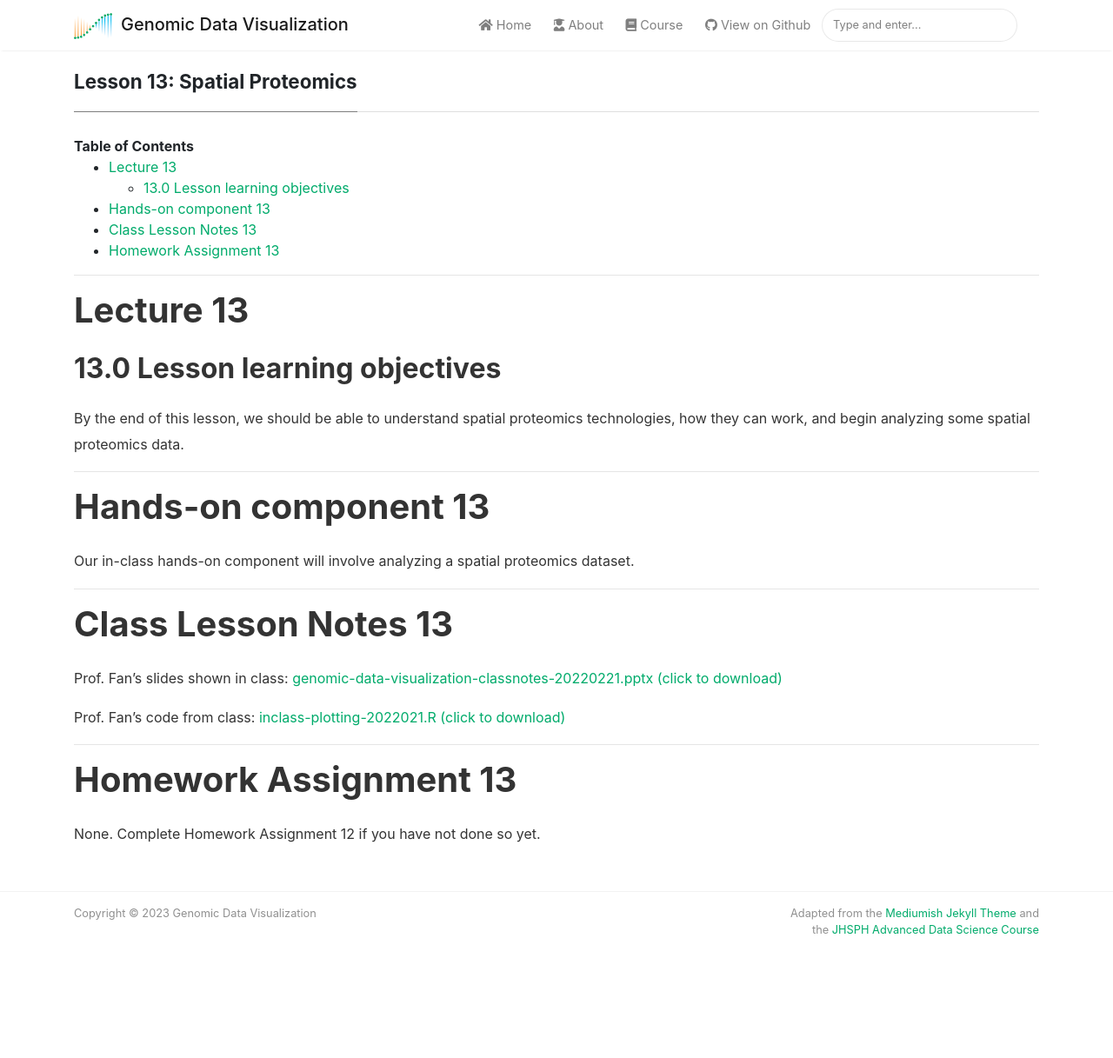
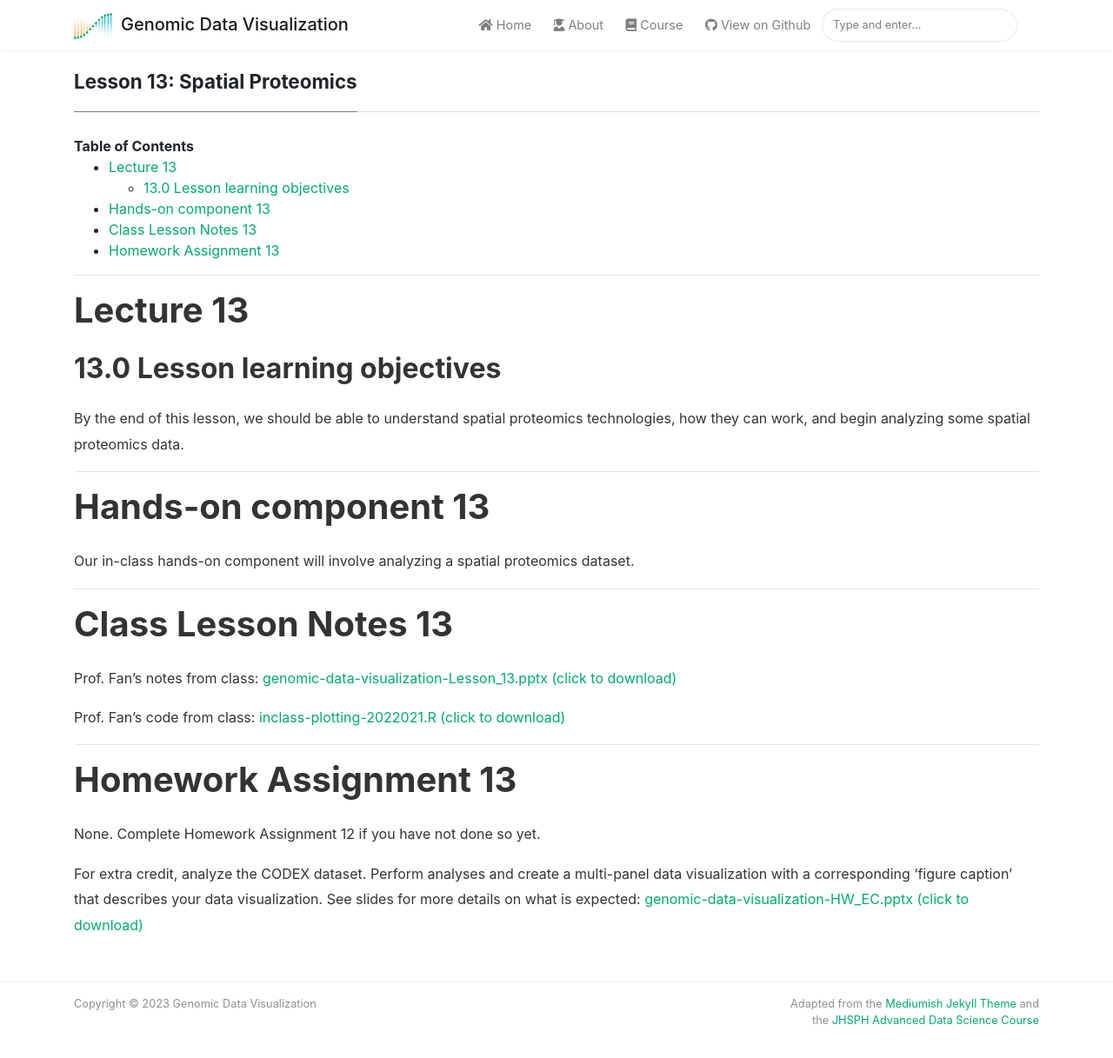
Before and after one commit to JEFworks-Lab/genomic-data-visualization-2023, a Jekyll site: the page built from _course/13-spatial-proteomics.md, in a window 1280 px wide and 1258 px high. Shown: the top 1217 px of the window at 87% size. Built offline with Jekyll 4.4.1, drawn with Linux system fonts in a browser that asks for light colours; nearby versions of some CDN libraries.

Commit message:
add lesson 13 materials

```diff
--- a/_course/13-spatial-proteomics.md
+++ b/_course/13-spatial-proteomics.md
@@ -20,7 +20,7 @@ Our in-class hands-on component will involve analyzing a spatial proteomics data
 
 # Class Lesson Notes 13
 
-Prof. Fan’s slides shown in class: [genomic-data-visualization-classnotes-20220221.pptx (click to download)]({{ site.baseurl }}/resources/notes/genomic-data-visualization-classnotes-20220221.pptx)
+Prof. Fan’s notes from class: [genomic-data-visualization-Lesson_13.pptx (click to download)]({{ site.baseurl }}/resources/notes/genomic-data-visualization-Lesson_13.pptx)
 
 Prof. Fan’s code from class: [inclass-plotting-2022021.R (click to download)]({{ site.baseurl }}/resources/code/inclass-plotting-20220221.R)
 
@@ -29,3 +29,5 @@ Prof. Fan’s code from class: [inclass-plotting-2022021.R (click to download)](
 # Homework Assignment 13
 
 None. Complete Homework Assignment 12 if you have not done so yet.
+
+For extra credit, analyze the CODEX dataset. Perform analyses and create a multi-panel data visualization with a corresponding ‘figure caption’ that describes your data visualization. See slides for more details on what is expected: [genomic-data-visualization-HW_EC.pptx (click to download)]({{ site.baseurl }}/resources/hw/genomic-data-visualization-HW_EC.pptx)
```
Also changed, not shown: 2 other files.
